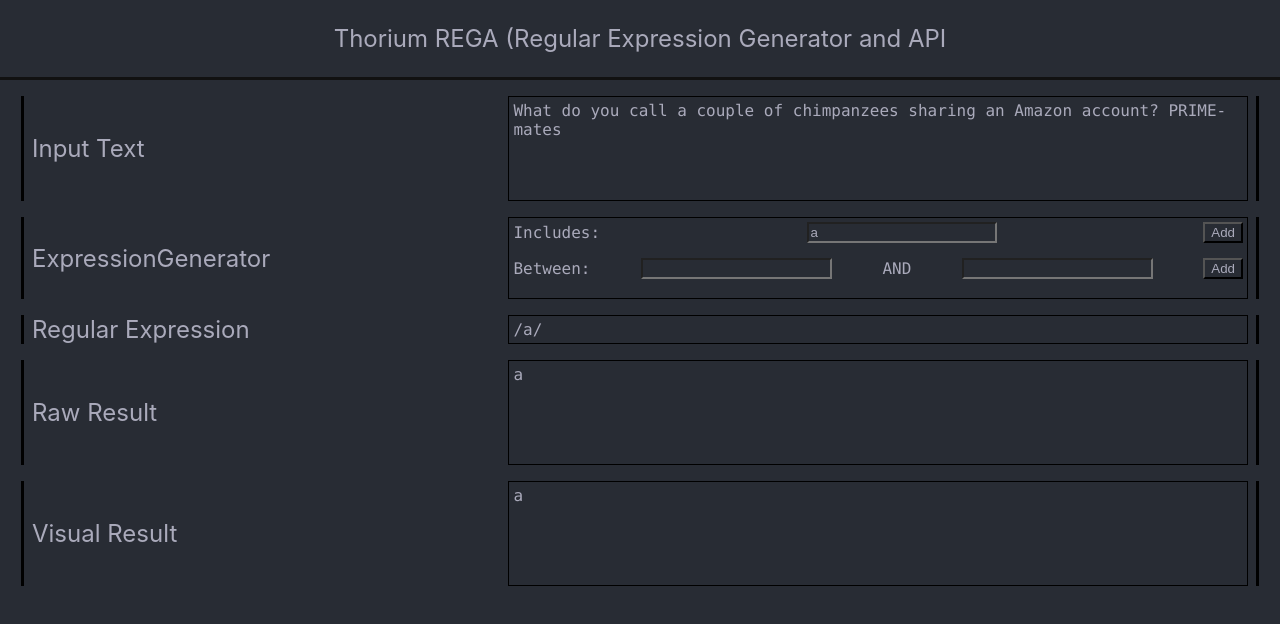
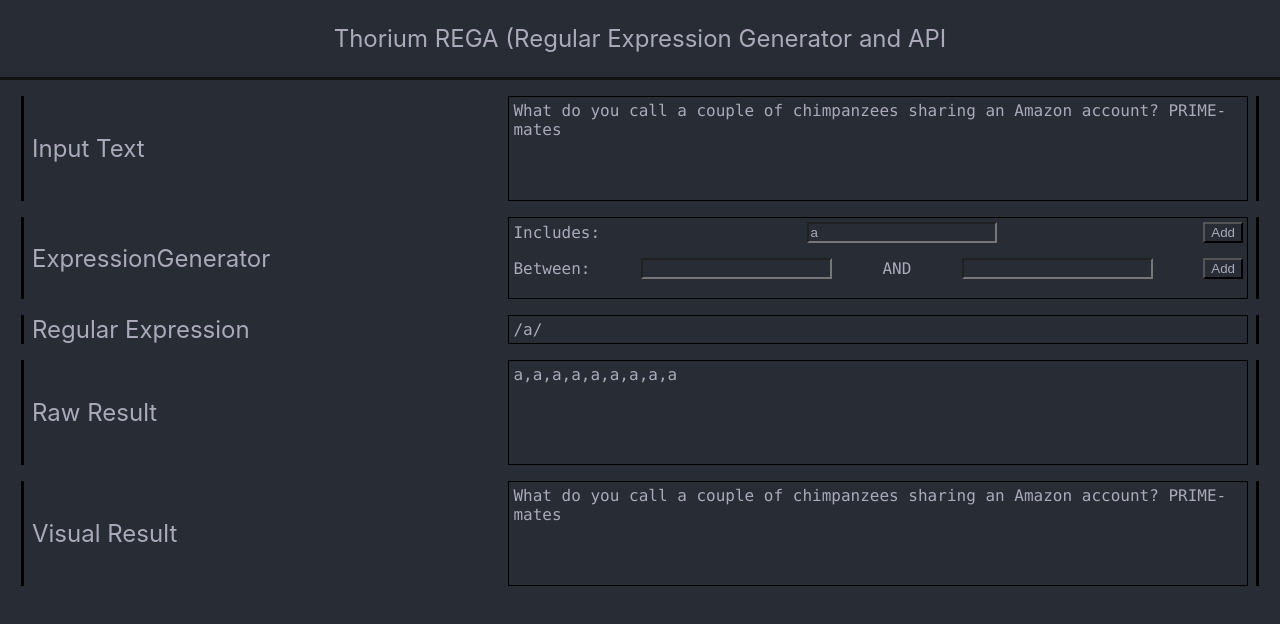
Before and after one commit to daniellukonis/thorium, a React (Create React App) app: page / in a window 1280 px wide. Shown: the top 624 px of the page. Built offline with nearby package versions, Linux system fonts and the light colour scheme.

Commit message:
Move regex to output

```diff
--- a/src/components/Input.js
+++ b/src/components/Input.js
@@ -1,4 +1,4 @@
-
+import { textMatchAll, normalizeRegExp } from "../helpers"
 
 function Text ({ text, setText }) {
 
@@ -14,18 +14,4 @@ function Text ({ text, setText }) {
   )
 }
 
-function RegExpress ({ regexp, setRegexp }) {
-
-  function handleChange (evt) {
-    setRegexp(evt.target.value)
-  }
-
-  return (
-    <div className="regexp-component">
-      <label className="label">Regular Expression</label>
-      <input placeholder={ regexp } className='input' onChange={ handleChange }></input>
-    </div>
-  )
-}
-
-export { Text, RegExpress }
+export { Text }
--- a/src/components/Main.js
+++ b/src/components/Main.js
@@ -1,30 +1,17 @@
-import { useEffect, useState} from 'react'
+import { useState } from 'react'
 import { Text, RegExpress, RawResult, VisualResult, ExpressionGenerator } from './index'
 
 function Main () {
 
-  function textMatchAll (text, regexp) {
-    return [...text.matchAll(new RegExp(regexp, 'g'))]
-  }
-
 // constants
   const TEXT_PLACEHOLDER = 'What do you call a couple of chimpanzees sharing an Amazon account? PRIME-mates'
-  const REGEXP_PLACEHOLDER = /a/
-  const RAWRESULT_PLACEHOLDER = 'a'
-  const VISUALRESULT_PLACEHOLDER = 'a'
+  const REGEXP_PLACEHOLDER = new RegExp('a')
 
 // set state
   const [text, setText] = useState(TEXT_PLACEHOLDER)
   const [regexp, setRegexp] = useState(REGEXP_PLACEHOLDER)
-  const [rawResult, setRawResult] = useState(RAWRESULT_PLACEHOLDER)
-  const [visualResult, setVisualResult] = useState(VISUALRESULT_PLACEHOLDER)
 
 // use effect hook
-  useEffect(() => {
-    const a = new RegExp(regexp)
-    const b = textMatchAll(text, a)
-    console.log(regexp, b)
-  })
 
 // render
   return (
@@ -39,15 +26,15 @@ function Main () {
       </div>
 
       <div>
-        <RegExpress regexp={ regexp } setRegexp={ setRegexp }/>
+        <RegExpress regexp={ regexp } />
       </div>
 
       <div>
-        <RawResult rawResult={ rawResult } setRawResult={ setRawResult } />
+        <RawResult text={ text } regexp={ regexp }/>
       </div>
 
       <div>
-        <VisualResult visualResult={ visualResult } setVisualResult={ setVisualResult } />
+        <VisualResult text={ text } regexp={ regexp }/>
       </div>
 
     </div>
--- a/src/components/Output.js
+++ b/src/components/Output.js
@@ -1,26 +1,35 @@
 
-function RawResult ({ rawResult, setRawResult }) {
+import { textMatchAll } from "../helpers"
 
-  const H = `className='highlighted'`
+
+function RegExpress ({ regexp }) {
+
+  return (
+    <div className="regexp-component">
+      <label className="label">Regular Expression</label>
+      <input placeholder={ regexp } className='input' disabled></input>
+    </div>
+  )
+}
+
+function RawResult ({ text, regexp }) {
 
   return (
     <div className="regexp-component">
       <label className="label">Raw Result</label>
-      <textarea className='input' rows='5' placeholder={rawResult} disabled></textarea>
+      <textarea className='input' rows='5' placeholder={ textMatchAll(text, regexp).map(e => e[0]).join() } disabled></textarea>
     </div>
   )
 }
 
-function VisualResult ({ visualResult, setVisualResult }) {
-
-  const H = `className='highlighted'`
+function VisualResult ({ text, regexp }) {
 
   return (
     <div className="regexp-component">
       <label className="label">Visual Result</label>
-      <textarea className='input' rows='5' placeholder={visualResult} disabled></textarea>
+      <textarea className='input' rows='5' placeholder={ text } disabled></textarea>
     </div>
   )
 }
 
-export { RawResult, VisualResult }
+export { RawResult, VisualResult, RegExpress }
--- a/src/components/index.js
+++ b/src/components/index.js
@@ -1,8 +1,8 @@
 import App from './App'
 import Header from './Header'
 import Main from './Main'
-import { Text, RegExpress } from './Input'
-import { RawResult, VisualResult } from './Output'
+import { Text } from './Input'
+import { RegExpress, RawResult, VisualResult } from './Output'
 import { ExpressionGenerator } from './Generator'
 
 export { App, Header, Main, Text, RegExpress, RawResult, VisualResult, ExpressionGenerator }
--- /dev/null
+++ b/src/helpers/index.js
@@ -0,0 +1,14 @@
+function textMatchAll (text, regexp) {
+  return [...text.matchAll(new RegExp(regexp, 'g'))]
+}
+
+function normalizeRegExp (text) {
+
+  if(text.length < 3){
+    return text
+  }
+
+  return new RegExp(text)
+}
+
+export { textMatchAll, normalizeRegExp }
```
